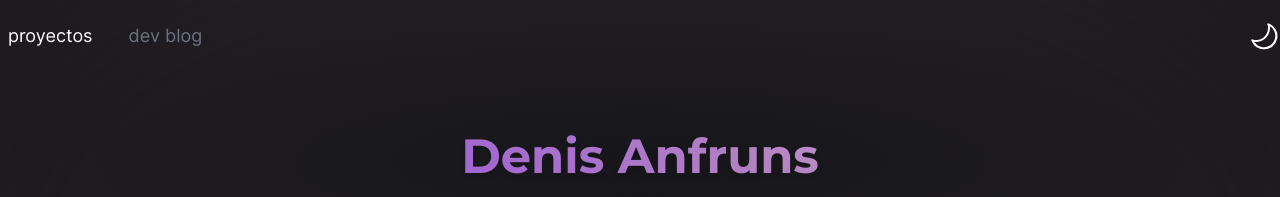
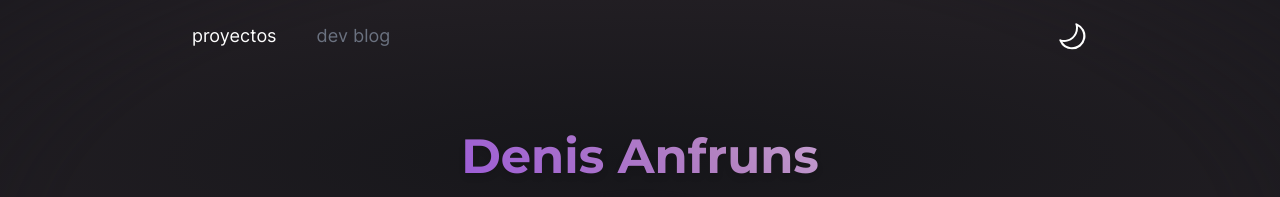
Before and after one commit to hunkstalker/denis-anfruns, an Astro site: page / in a window 1280 px wide. Shown: the top 197 px of the page. Built offline with nearby package versions, Linux system fonts and the light colour scheme; Astro itself is replaced by a stand-in of ours.

Commit message:
Update container

```diff
--- a/src/components/Nav.astro
+++ b/src/components/Nav.astro
@@ -2,8 +2,8 @@
 import NavButton from './NavButton.astro'
 import SwitchBtnThemeMode from './SwitchBtnThemeMode.astro'
 ---
-<nav class='ml-10 md:ml-0 inline-flex mt-5 items-center justify-between'>
-	<div class="inline-flex gap-5">
+<nav class='ml-10 md:ml-0 mt-5 inline-flex items-center justify-between'>
+	<div class="inline-flex gap-10">
 		<div>
 			<NavButton text='proyectos' link='/' enabledBtn={true} />
 		</div>
--- a/src/components/NavButton.astro
+++ b/src/components/NavButton.astro
@@ -8,7 +8,7 @@ const { text, link, enabledBtn } = Astro.props;
 ---
 <a class:list=
   {[
-    'Monsterrat px-2 xs:px-4 text-sm xs:text-md md:text-lg',
+    'Monsterrat text-sm xs:text-md md:text-lg',
     {
       'focus': enabledBtn, 'text-gray-500 md:text-lg pointer-events-none cursor-default': !enabledBtn
     }
--- a/src/layouts/BaseLayout.astro
+++ b/src/layouts/BaseLayout.astro
@@ -18,7 +18,7 @@ const { pageTitle } = Astro.props
 		<link rel='alternate' hreflang='x-default' href='https://denis-anfruns.dev/' />
 		<title>{pageTitle}</title>
 	</head>
-	<body class="container flex flex-col min-h-screen">
+	<body class="container mx-auto px-48 flex flex-col min-h-screen">
 		<Nav />
 		<slot />
 		<Footer class='mt-auto'/>
```
